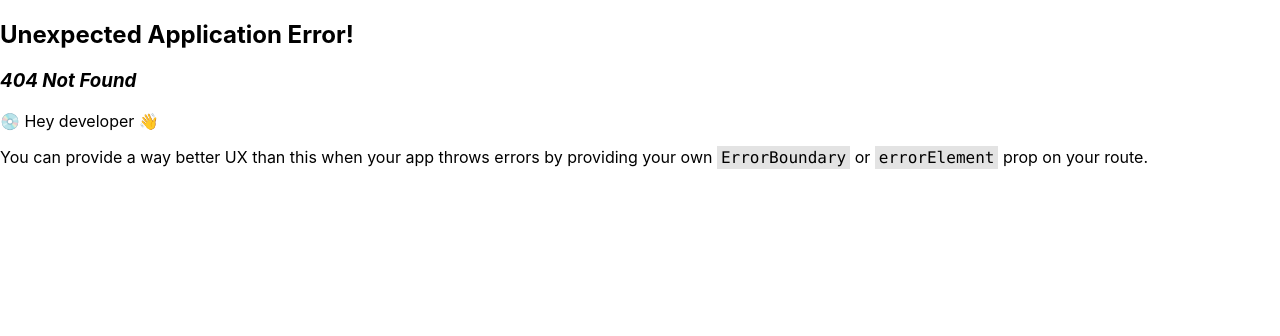
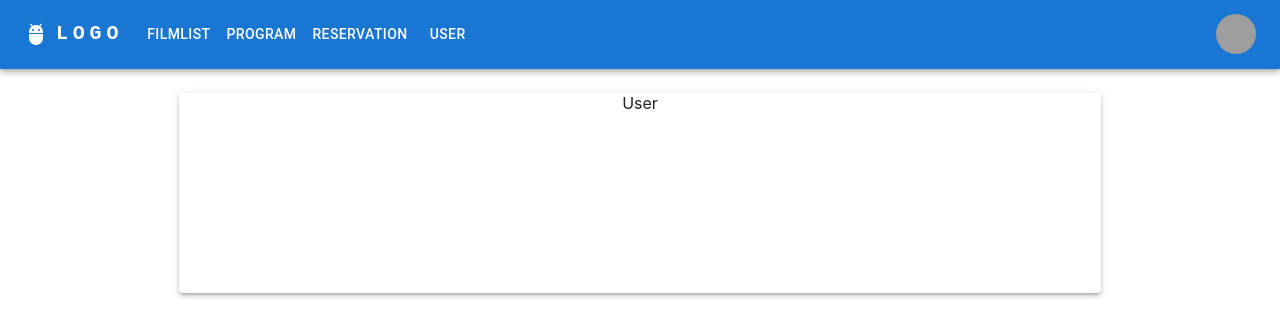
Before and after one commit to CodecoolGlobal/el-proyecte-grande-sprint-1-csharp-attilaklmn, a React (Create React App) app in the folder reactapp/: page /user in a window 1280 px wide. Before the commit this address had no page. Shown: the top 336 px of the page. Built offline with nearby package versions, Linux system fonts and the light colour scheme; grey boxes are pictures that could not be loaded.

Commit message:
change the routing

```diff
--- a/reactapp/src/Pages/Program.js
+++ b/reactapp/src/Pages/Program.js
@@ -1,4 +1,5 @@
 import { Container, Paper } from "@mui/material";
+import ProgrammeList from "./ProgrammeList";
 
 
 const Program = () => {
@@ -20,7 +21,7 @@ const Program = () => {
         }}
         elevation={3}
       >
-        Program.
+        <ProgrammeList />
       </Paper>
     </Container>
     )
--- a/reactapp/src/index.js
+++ b/reactapp/src/index.js
@@ -1,36 +1,13 @@
 import React from 'react';
 import ReactDOM from 'react-dom/client';
 import './index.css';
-import { createBrowserRouter, RouterProvider } from "react-router-dom";
 import reportWebVitals from './reportWebVitals';
-import ProgrammeList from './Pages/ProgrammeList';
-
-const router = createBrowserRouter([
-  {
-    path: "/",
-    //element: <Layout />,
-    //errorElement: <ErrorPage />,
-    children: [
-      /*{
-        path: "/",
-        element: <EmployeeList equipmentCheck={false}/>,
-      },*/
-      {
-        path: "/programme",
-        element: <ProgrammeList />,
-      },
-      /*{
-        path: "/update/:id",
-        element: <EmployeeUpdater />,
-      },*/
-    ],
-  },
-]);
+import App from './App';
 
 const root = ReactDOM.createRoot(document.getElementById("root"));
 root.render(
   <React.StrictMode>
-    <RouterProvider router={router} />
+    <App />
   </React.StrictMode>
 );
 
```
